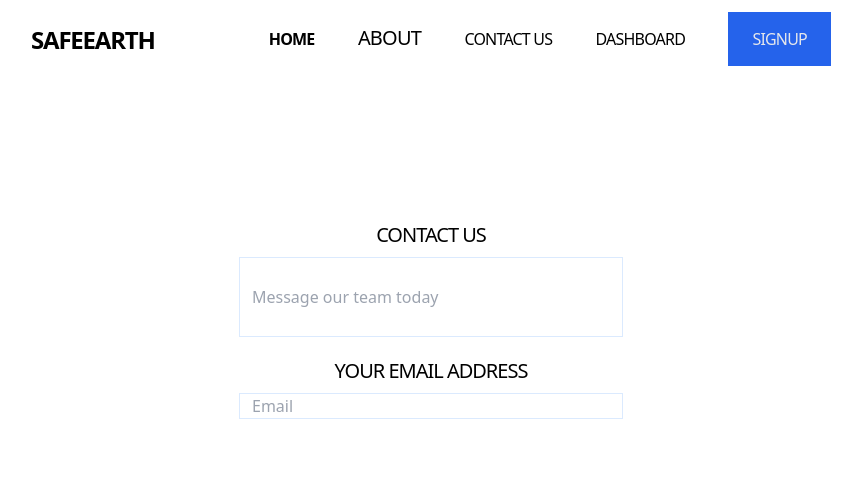
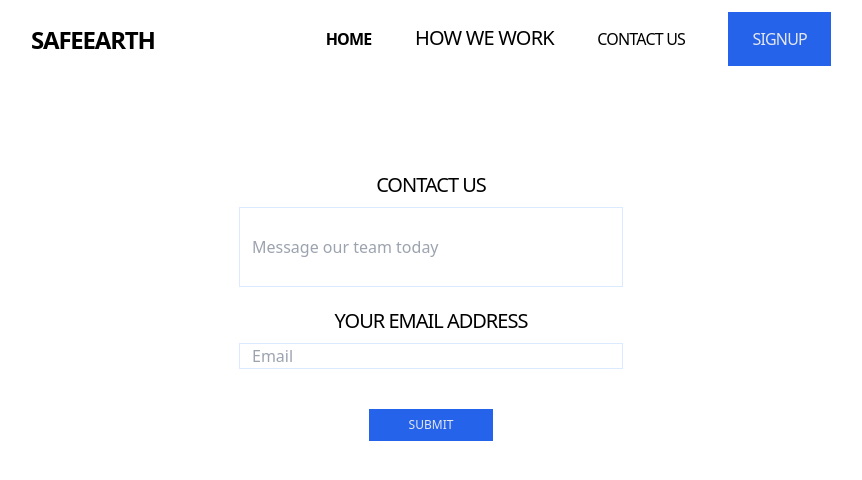
Before and after one commit to Williams-bo/SAFEEARTH, a website: page public/contact.html in a window 1280 px wide. Shown: the whole page, without its empty margins (209-1071 px from the left). Drawn offline with Linux system fonts and the light colour scheme.

Commit message:
fifth commit

```diff
--- a/public/contact.html
+++ b/public/contact.html
@@ -19,13 +19,10 @@
           ><li class="inline text-gray text-base ml-10 font-bold">HOME</li></a
         >
         <a href="./about.html"
-          ><li class="inline text-base text-xl ml-10">ABOUT</li></a
+          ><li class="inline text-base text-xl ml-10">HOW WE WORK</li></a
         >
         <a href="#/"
           ><li class="inline text-gray text-base ml-10">CONTACT US</li></a
-        >
-        <a href="./login.html"
-          ><li class="inline text-gray text-base ml-10">DASHBOARD</li></a
         >
         <a href="signup.html"
           ><li
@@ -51,6 +48,23 @@
         type="text"
         placeholder="Email "
       />
+      <button
+        class="
+          bg-blue-600
+          text-gray-200
+          hover:text-gray-200
+          text-xs
+          px-10
+          py-2
+          flex
+          mx-auto
+          mt-10
+          mb-7
+          hover:border-transparent hover:bg-blue-700
+        "
+      >
+        <a href="#/"> SUBMIT</a>
+      </button>
     </div>
   </body>
 </html>
```
Also changed, not shown: public/about.html (+4 -6 lines), public/index.html (+2 -5 lines), public/login.html (+2 -2 lines), public/signup.html (+6 -8 lines), public/styles.css.
